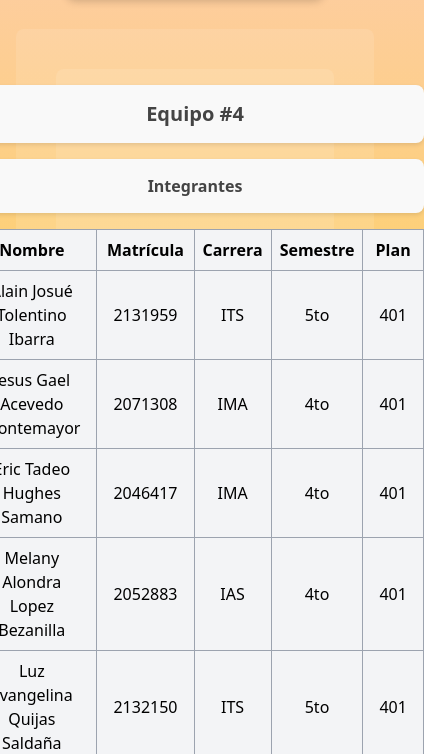
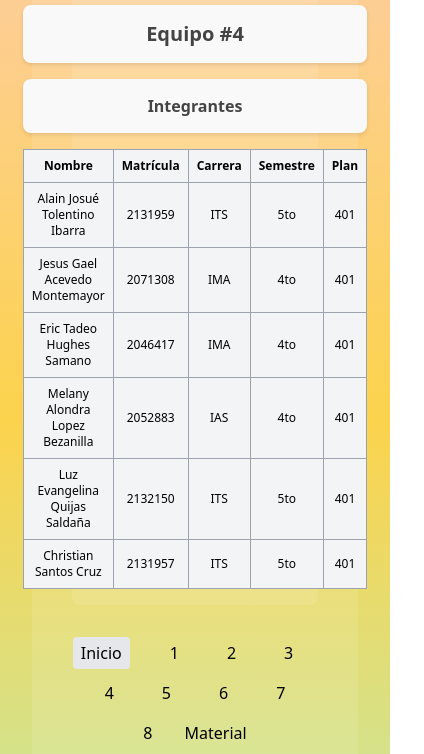
Before and after one commit to ajlittlebro/Ambiente-Proyecto, a website: page Index.html in a window 390 px wide. Shown: the part 315-1069 px from the top of the page, 424 px wide, since content can reach past the window. Drawn offline with nearby package versions, Linux system fonts and the light colour scheme.

Commit message:
Responsividad fix 2

```diff
--- a/Index.html
+++ b/Index.html
@@ -46,7 +46,7 @@
         </nav>
     </header>
 
-    <main class="container mx-auto mt-8 pt-20">
+    <main class="container mx-auto mt-8 md:mt-20 px-4 md:px-8 lg:px-20">
         <div class="flex justify-between items-center">
             <div class="w-24 md:w-auto mb-4 md:mb-0 md:mr-4">
                 <a href="https://www.uanl.mx/"><img src="imagenes/unal.svg" alt="UANL Logo" class="w-full h-auto md:w-40 md:h-40 rounded-lg"></a>
@@ -66,7 +66,7 @@
                     <p class="text-xl md:text-2xl font-bold">Equipo #4</p>
                     <p class="font-semibold">Integrantes</p>
                     <div class="overflow-x-auto">
-                        <table class="table-auto md:min-w-full border-collapse border border-gray-400 bg-gray-100">
+                        <table class="table-auto md:min-w-full border-collapse border border-gray-400 bg-gray-100 text-xs md:text-base lg:text-base">
                             <thead>
                                 <tr>
                                     <th class="border border-gray-400 px-2 md:px-4 py-2">Nombre</th>
@@ -85,39 +85,39 @@
                                     <td class="border border-gray-400 px-2 md:px-4 py-2">401</td>
                                 </tr>
                                 <tr>
-                                    <td class="border border-gray-400 px-4 py-2">Jesus Gael Acevedo Montemayor</td>
-                                    <td class="border border-gray-400 px-4 py-2">2071308</td>
-                                    <td class="border border-gray-400 px-4 py-2">IMA</td>
-                                    <td class="border border-gray-400 px-4 py-2">4to</td>
-                                    <td class="border border-gray-400 px-4 py-2">401</td>
+                                    <td class="border border-gray-400 px-2 md:px-4 py-2">Jesus Gael Acevedo Montemayor</td>
+                                    <td class="border border-gray-400 px-2 md:px-4 py-2">2071308</td>
+                                    <td class="border border-gray-400 px-2 md:px-4 py-2">IMA</td>
+                                    <td class="border border-gray-400 px-2 md:px-4 py-2">4to</td>
+                                    <td class="border border-gray-400 px-2 md:px-4 py-2">401</td>
                                 </tr>
                                 <tr>
-                                    <td class="border border-gray-400 px-4 py-2">Eric Tadeo Hughes Samano</td>
-                                    <td class="border border-gray-400 px-4 py-2">2046417</td>
-                                    <td class="border border-gray-400 px-4 py-2">IMA</td>
-                                    <td class="border border-gray-400 px-4 py-2">4to</td>
-                                    <td class="border border-gray-400 px-4 py-2">401</td>
+                                    <td class="border border-gray-400 px-2 md:px-4 py-2">Eric Tadeo Hughes Samano</td>
+                                    <td class="border border-gray-400 px-2 md:px-4 py-2">2046417</td>
+                                    <td class="border border-gray-400 px-2 md:px-4 py-2">IMA</td>
+                                    <td class="border border-gray-400 px-2 md:px-4 py-2">4to</td>
+                                    <td class="border border-gray-400 px-2 md:px-4 py-2">401</td>
                                 </tr>
                                 <tr>
-                                    <td class="border border-gray-400 px-4 py-2">Melany Alondra Lopez Bezanilla</td>
-                                    <td class="border border-gray-400 px-4 py-2">2052883</td>
-                                    <td class="border border-gray-400 px-4 py-2">IAS</td>
-                                    <td class="border border-gray-400 px-4 py-2">4to</td>
-                                    <td class="border border-gray-400 px-4 py-2">401</td>
+                                    <td class="border border-gray-400 px-2 md:px-4 py-2">Melany Alondra Lopez Bezanilla</td>
+                                    <td class="border border-gray-400 px-2 md:px-4 py-2">2052883</td>
+                                    <td class="border border-gray-400 px-2 md:px-4 py-2">IAS</td>
+                                    <td class="border border-gray-400 px-2 md:px-4 py-2">4to</td>
+                                    <td class="border border-gray-400 px-2 md:px-4 py-2">401</td>
                                 </tr>
                                 <tr>
-                                    <td class="border border-gray-400 px-4 py-2">Luz Evangelina Quijas Saldaña</td>
-                                    <td class="border border-gray-400 px-4 py-2">2132150</td>
-                                    <td class="border border-gray-400 px-4 py-2">ITS</td>
-                                    <td class="border border-gray-400 px-4 py-2">5to</td>
-                                    <td class="border border-gray-400 px-4 py-2">401</td>
+                                    <td class="border border-gray-400 px-2 md:px-4 py-2">Luz Evangelina Quijas Saldaña</td>
+                                    <td class="border border-gray-400 px-2 md:px-4 py-2">2132150</td>
+                                    <td class="border border-gray-400 px-2 md:px-4 py-2">ITS</td>
+                                    <td class="border border-gray-400 px-2 md:px-4 py-2">5to</td>
+                                    <td class="border border-gray-400 px-2 md:px-4 py-2">401</td>
                                 </tr>
                                 <tr>
-                                    <td class="border border-gray-400 px-4 py-2">Christian Santos Cruz</td>
-                                    <td class="border border-gray-400 px-4 py-2">2131957</td>
-                                    <td class="border border-gray-400 px-4 py-2">ITS</td>
-                                    <td class="border border-gray-400 px-4 py-2">5to</td>
-                                    <td class="border border-gray-400 px-4 py-2">401</td>
+                                    <td class="border border-gray-400 px-2 md:px-4 py-2">Christian Santos Cruz</td>
+                                    <td class="border border-gray-400 px-2 md:px-4 py-2">2131957</td>
+                                    <td class="border border-gray-400 px-2 md:px-4 py-2">ITS</td>
+                                    <td class="border border-gray-400 px-2 md:px-4 py-2">5to</td>
+                                    <td class="border border-gray-400 px-2 md:px-4 py-2">401</td>
                                 </tr>
                             </tbody>
                         </table>
```
